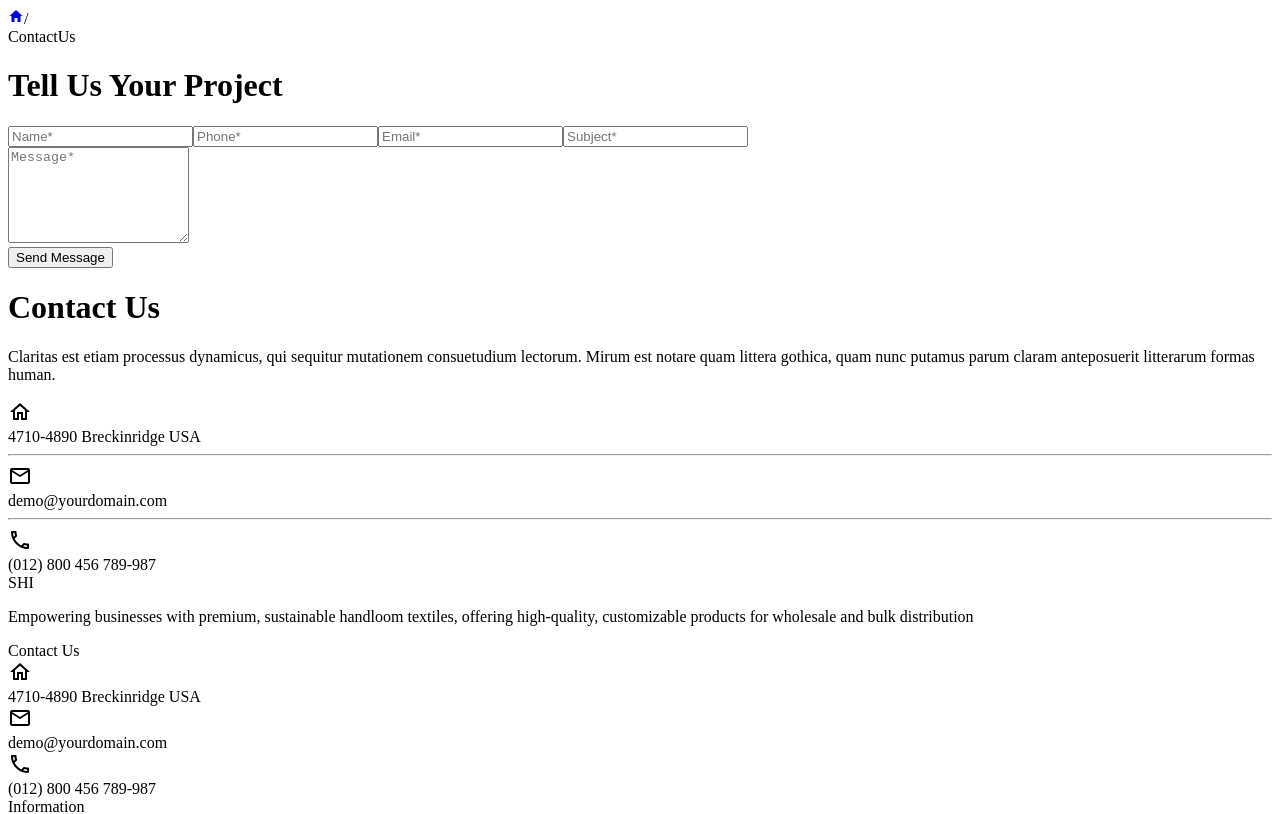
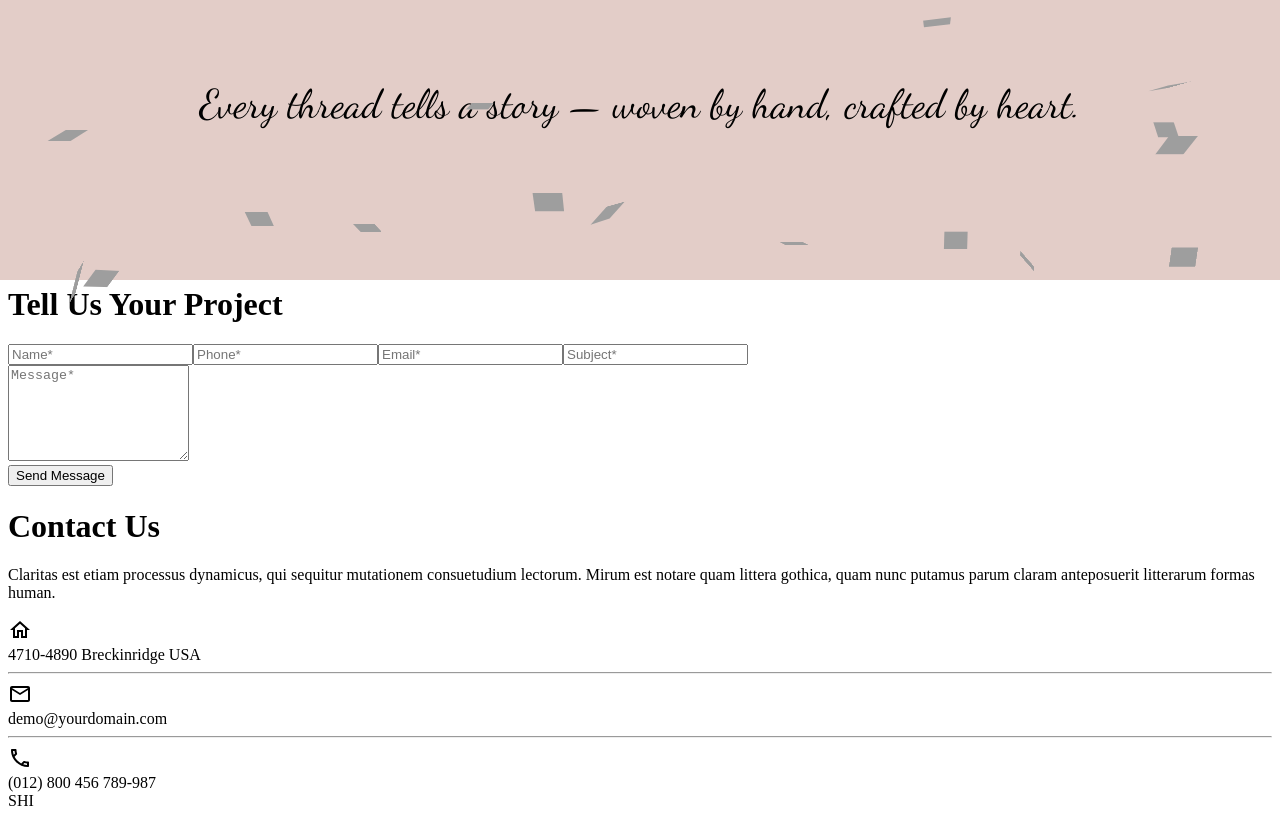
Before and after one commit to satyahandloomindustries/satya-handloom-industries-fe, a Next.js app: page /contactUs in a window 1280 px wide. Shown: the top 814 px of the page. Built offline with nearby package versions, Linux system fonts and the light colour scheme; grey boxes are pictures that could not be loaded.

Commit message:
animation

```diff
--- /dev/null
+++ b/app/contactUs/index.module.css
@@ -0,0 +1,3 @@
+.margin {
+  margin-bottom: 15rem;
+}
--- a/app/contactUs/page.jsx
+++ b/app/contactUs/page.jsx
@@ -3,11 +3,17 @@ import React from 'react';
 import ContactUsForm from './components/ContactUsForm';
 import ContactDetails from './components/ContactDetails';
 import ContactUsFooter from '@/components/ContactUsFooter';
+import FallingLeaves from '@/components/FallingLeaves';
+import styles from './index.module.css';
+import clsx from 'clsx';
 
 const ContactUs = () => {
   return (
     <div>
       <ShopHeader />
+      <div className={clsx('relative', styles.margin)}>
+        <FallingLeaves />
+      </div>
       <div className="grid grid-cols-2 gap-x-4">
         <ContactUsForm></ContactUsForm>
         <ContactDetails />
--- /dev/null
+++ b/components/FallingLeaves/index.jsx
@@ -0,0 +1,174 @@
+'use client';
+import React, { useEffect, useRef } from 'react';
+import styles from './index.module.css';
+import { Dancing_Script } from 'next/font/google';
+import clsx from 'clsx';
+
+const dancing = Dancing_Script({
+  subsets: ['latin'],
+  weight: ['400', '700'], // optional
+  display: 'swap', // recommended
+});
+const FallingLeaves = () => {
+  const containerRef = useRef(null);
+
+  useEffect(() => {
+    class LeafScene {
+      constructor(el) {
+        this.viewport = el;
+        this.world = document.createElement('div');
+        this.leaves = [];
+
+        this.options = {
+          numLeaves: 20,
+          wind: {
+            magnitude: 1.2,
+            maxSpeed: 12,
+            duration: 300,
+            start: 0,
+            speed: 0,
+          },
+        };
+
+        this.width = this.viewport.offsetWidth;
+        this.height = this.viewport.offsetHeight;
+        this.timer = 0;
+
+        this._resetLeaf = (leaf) => {
+          leaf.x = this.width * 2 - Math.random() * this.width * 1.75;
+          leaf.y = -10;
+          leaf.z = Math.random() * 200;
+          if (leaf.x > this.width) {
+            leaf.x = this.width + 10;
+            leaf.y = (Math.random() * this.height) / 2;
+          }
+          if (this.timer === 0) {
+            leaf.y = Math.random() * this.height;
+          }
+
+          leaf.rotation.speed = Math.random() * 10;
+          const randomAxis = Math.random();
+          if (randomAxis > 0.5) {
+            leaf.rotation.axis = 'X';
+          } else if (randomAxis > 0.25) {
+            leaf.rotation.axis = 'Y';
+            leaf.rotation.x = Math.random() * 180 + 90;
+          } else {
+            leaf.rotation.axis = 'Z';
+            leaf.rotation.x = Math.random() * 360 - 180;
+            leaf.rotation.speed = Math.random() * 3;
+          }
+
+          leaf.xSpeedVariation = Math.random() * 0.8 - 0.4;
+          leaf.ySpeed = Math.random() + 1.5;
+
+          return leaf;
+        };
+
+        this._updateLeaf = (leaf) => {
+          const leafWindSpeed = this.options.wind.speed(
+            this.timer - this.options.wind.start,
+            leaf.y
+          );
+
+          const xSpeed = leafWindSpeed + leaf.xSpeedVariation;
+          leaf.x -= xSpeed;
+          leaf.y += leaf.ySpeed;
+          leaf.rotation.value += leaf.rotation.speed;
+
+          let t = `translateX(${leaf.x}px) translateY(${leaf.y}px) translateZ(${leaf.z}px) rotate${leaf.rotation.axis}(${leaf.rotation.value}deg)`;
+          if (leaf.rotation.axis !== 'X') {
+            t += ` rotateX(${leaf.rotation.x}deg)`;
+          }
+          leaf.el.style.transform = t;
+
+          if (leaf.x < -10 || leaf.y > this.height + 10) {
+            this._resetLeaf(leaf);
+          }
+        };
+
+        this._updateWind = () => {
+          if (
+            this.timer === 0 ||
+            this.timer > this.options.wind.start + this.options.wind.duration
+          ) {
+            this.options.wind.magnitude =
+              Math.random() * this.options.wind.maxSpeed;
+            this.options.wind.duration =
+              this.options.wind.magnitude * 50 + (Math.random() * 20 - 10);
+            this.options.wind.start = this.timer;
+
+            const screenHeight = this.height;
+
+            this.options.wind.speed = function (t, y) {
+              const a =
+                ((this.magnitude / 2) * (screenHeight - (2 * y) / 3)) /
+                screenHeight;
+              return (
+                a *
+                  Math.sin(
+                    ((2 * Math.PI) / this.duration) * t + (3 * Math.PI) / 2
+                  ) +
+                a
+              );
+            };
+          }
+        };
+
+        this.init = () => {
+          for (let i = 0; i < this.options.numLeaves; i++) {
+            const leaf = {
+              el: document.createElement('div'),
+              x: 0,
+              y: 0,
+              z: 0,
+              rotation: { axis: 'X', value: 0, speed: 0, x: 0 },
+              xSpeedVariation: 0,
+              ySpeed: 0,
+              path: { type: 1, start: 0 },
+              image: 1,
+            };
+            this._resetLeaf(leaf);
+            this.leaves.push(leaf);
+            this.world.appendChild(leaf.el);
+          }
+
+          this.world.className = styles['leaf-scene'];
+          this.viewport.appendChild(this.world);
+
+          this.world.style.perspective = '400px';
+
+          window.onresize = () => {
+            this.width = this.viewport.offsetWidth;
+            this.height = this.viewport.offsetHeight;
+          };
+        };
+
+        this.render = () => {
+          this._updateWind();
+          for (let i = 0; i < this.leaves.length; i++) {
+            this._updateLeaf(this.leaves[i]);
+          }
+          this.timer++;
+          requestAnimationFrame(this.render.bind(this));
+        };
+      }
+    }
+
+    const container = containerRef.current;
+    const leaves = new LeafScene(container);
+    leaves.init();
+    leaves.render();
+  }, []);
+
+  return (
+    <div
+      className={clsx(styles['falling-leaves'], dancing.className)}
+      ref={containerRef}
+    >
+      Every thread tells a story — woven by hand, crafted by heart.
+    </div>
+  );
+};
+
+export default FallingLeaves;
--- /dev/null
+++ b/components/FallingLeaves/index.module.css
@@ -0,0 +1,36 @@
+.falling-leaves {
+  position: absolute;
+  top: 0;
+  bottom: 0;
+  left: 50%;
+  width: 100%;
+  height: 200px;
+  transform: translate(-50%, 0);
+  overflow-x: clip;
+  background: #e3cdc8;
+  font-size: 40px;
+  text-align: center;
+  padding-top: 5rem;
+}
+
+.leaf-scene {
+  position: absolute;
+  top: 0;
+  left: 0;
+  bottom: 0;
+  width: 100%;
+  transform-style: preserve-3d;
+}
+
+.leaf-scene div {
+  position: absolute;
+  top: 0;
+  left: 0;
+  width: 20px;
+  height: 20px;
+  background: url(https://s3-us-west-2.amazonaws.com/s.cdpn.io/125707/leaf.svg)
+    no-repeat;
+  background-size: 100%;
+  transform-style: preserve-3d;
+  backface-visibility: visible;
+}
```
Also changed, not shown: public/images/combinedPattern.jpg (added), public/images/download.jpeg (added).
